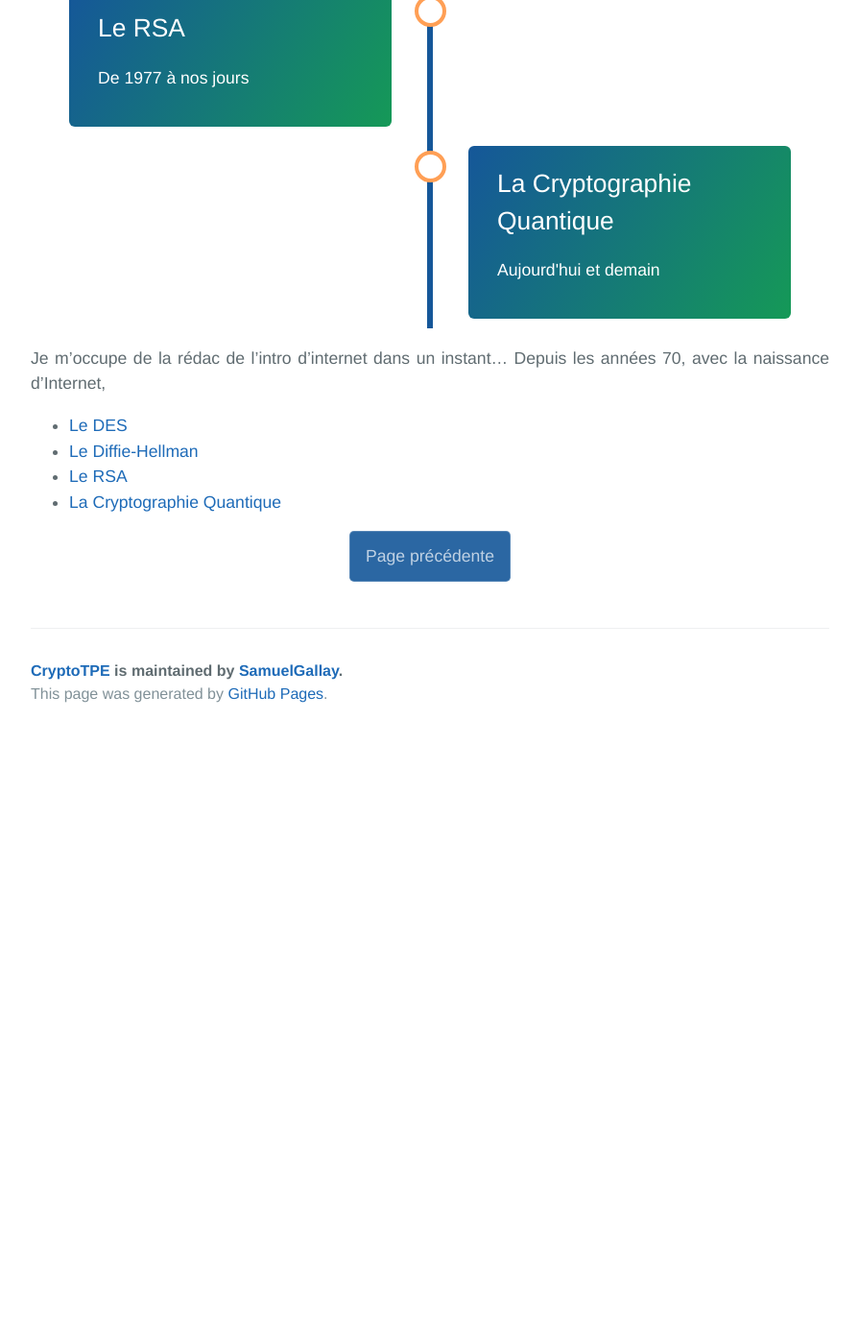
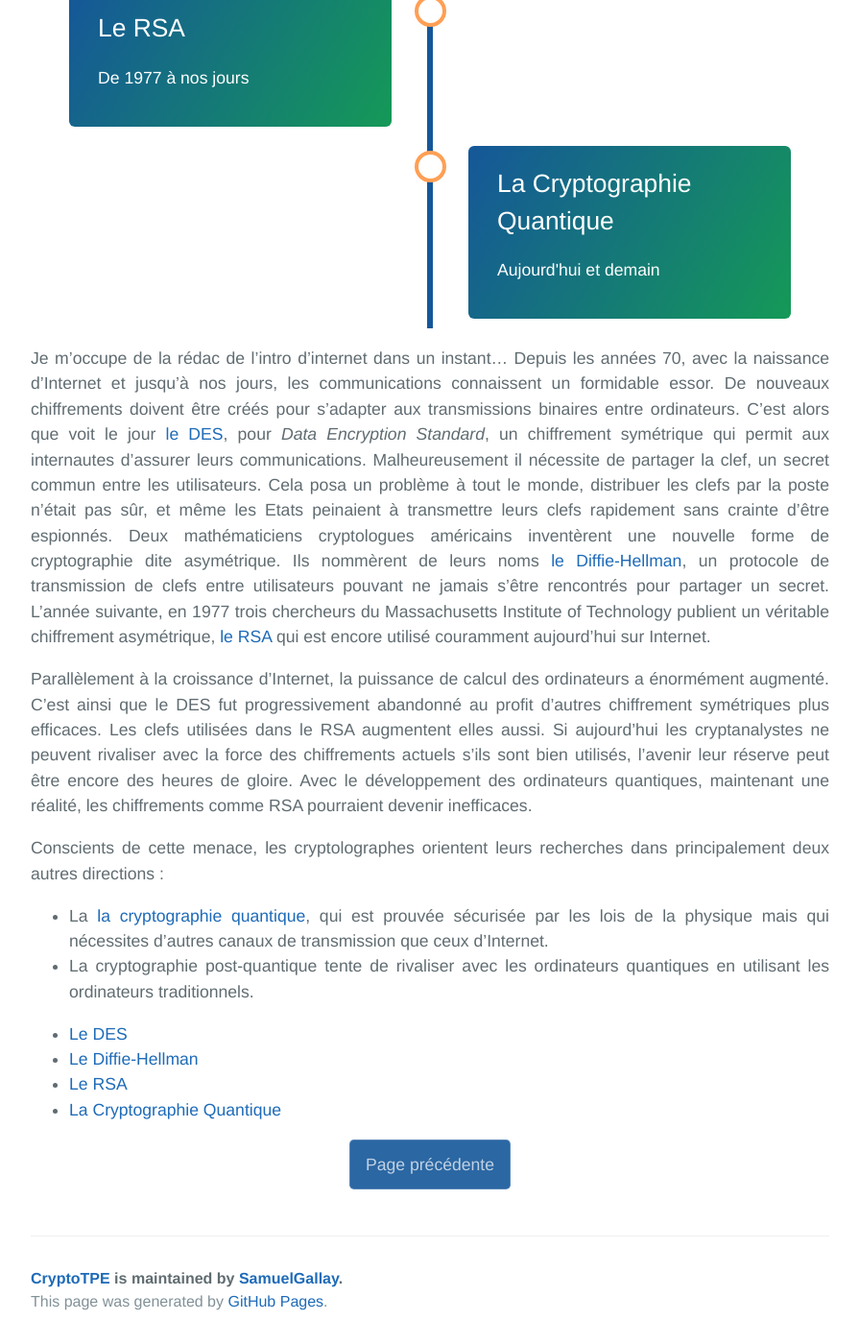
Before and after one commit to SamuelGallay/CryptoTPE, a Jekyll site: the page built from pages/4_Internet/0_index.md, in a window 1280 px wide and 1400 px high, scrolled down 772 px. Shown: the whole window at 96% size, without its empty margins (192-1087 px from the left). Built offline with Jekyll 4.4.1, drawn with Linux system fonts in a browser that asks for light colours; our own code applies the rules of GitHub Pages for plain Markdown files; before the commit the page ends 1539 px from its top, so only the background shows below that.

Commit message:
Internet

```diff
--- a/pages/4_Internet/0_index.md
+++ b/pages/4_Internet/0_index.md
@@ -46,7 +46,22 @@ precedente: /guerres/
 </div>
 
 Je m'occupe de la rédac de l'intro d'internet dans un instant...
-Depuis les années 70, avec la naissance d'Internet,
+Depuis les années 70, avec la naissance d'Internet et jusqu'à nos jours, les communications connaissent un formidable essor.
+De nouveaux chiffrements doivent être créés pour s'adapter aux transmissions binaires entre ordinateurs.
+C'est alors que voit le jour [le DES]({{ "/des/" | relative_url }}), pour *Data Encryption Standard*, un chiffrement symétrique qui permit aux internautes d'assurer leurs communications.
+Malheureusement il nécessite de partager la clef, un secret commun entre les utilisateurs.
+Cela posa un problème à tout le monde, distribuer les clefs par la poste n'était pas sûr, et même les Etats peinaient à transmettre leurs clefs rapidement sans crainte d'être espionnés.
+Deux mathématiciens cryptologues américains inventèrent une nouvelle forme de cryptographie dite asymétrique.
+Ils nommèrent de leurs noms [le Diffie-Hellman]({{ "/diffie-hellman/" | relative_url }}), un protocole de transmission de clefs entre utilisateurs pouvant ne jamais s'être rencontrés pour partager un secret.
+L'année suivante, en 1977 trois chercheurs du Massachusetts Institute of Technology publient un véritable chiffrement asymétrique, [le RSA]({{ "/rsa/" | relative_url }}) qui est encore utilisé couramment aujourd'hui sur Internet.
+
+Parallèlement à la croissance d'Internet, la puissance de calcul des ordinateurs a énormément augmenté. C'est ainsi que le DES fut progressivement abandonné au profit d'autres chiffrement symétriques plus efficaces. Les clefs utilisées dans le RSA augmentent elles aussi.
+Si aujourd'hui les cryptanalystes ne peuvent rivaliser avec la force des chiffrements actuels s'ils sont bien utilisés, l'avenir leur réserve peut être encore des heures de gloire. Avec le développement des ordinateurs quantiques, maintenant une réalité, les chiffrements comme RSA pourraient devenir inefficaces.
+
+Conscients de cette menace, les cryptolographes orientent leurs recherches dans principalement deux autres directions :
+* La [la cryptographie quantique]({{ "/quantique/" | relative_url }}), qui est prouvée sécurisée par les lois de la physique mais qui nécessites d'autres canaux de transmission que ceux d'Internet.
+* La cryptographie post-quantique tente de rivaliser avec les ordinateurs quantiques en utilisant les ordinateurs traditionnels.
+
 
 * [Le DES]({{ "/des/" | relative_url }})
 * [Le Diffie-Hellman]({{ "/diffie-hellman/" | relative_url }})
```
Also changed, not shown: pages/4_Internet/3_rsa.md (+1 -1 lines).
